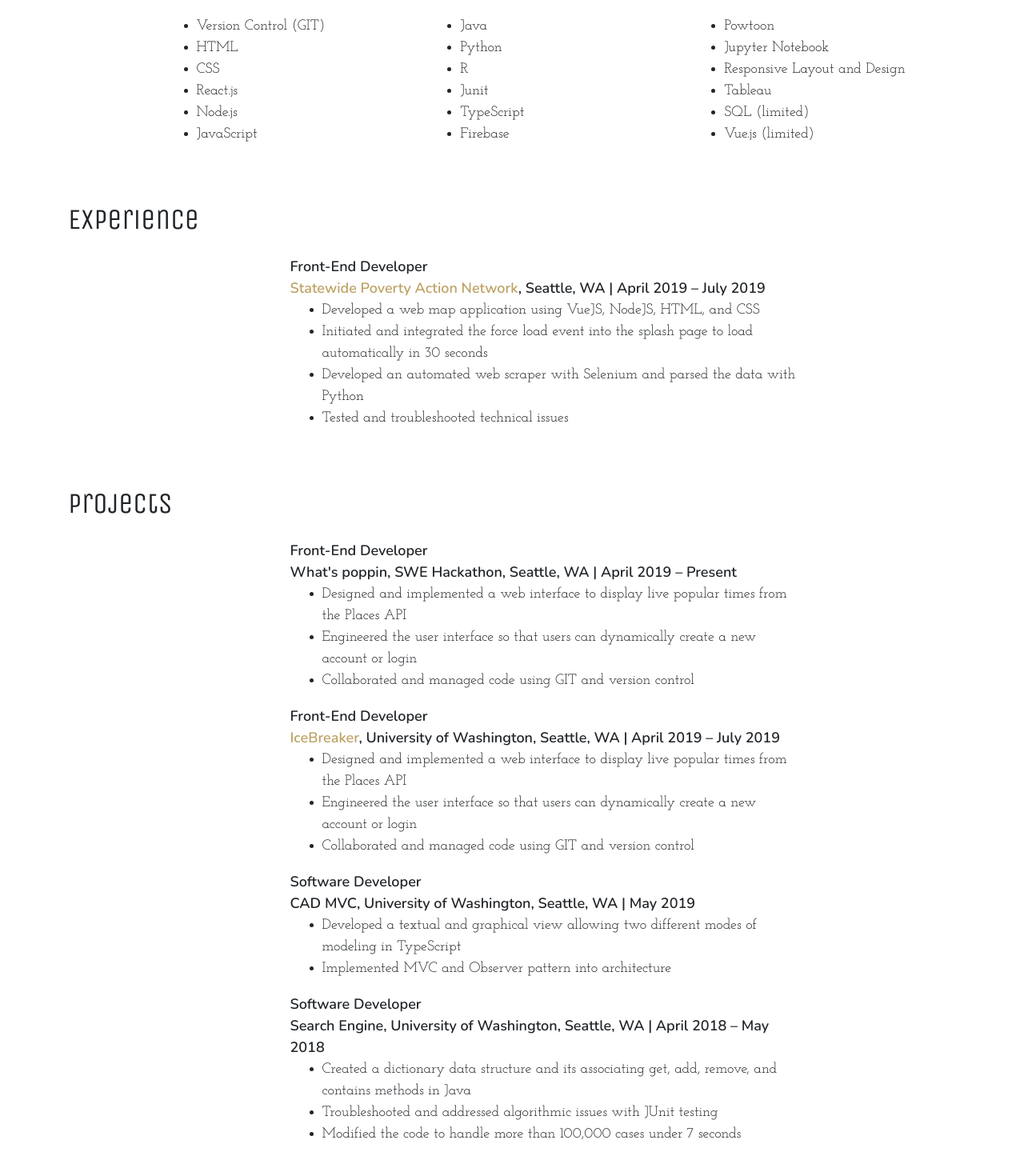
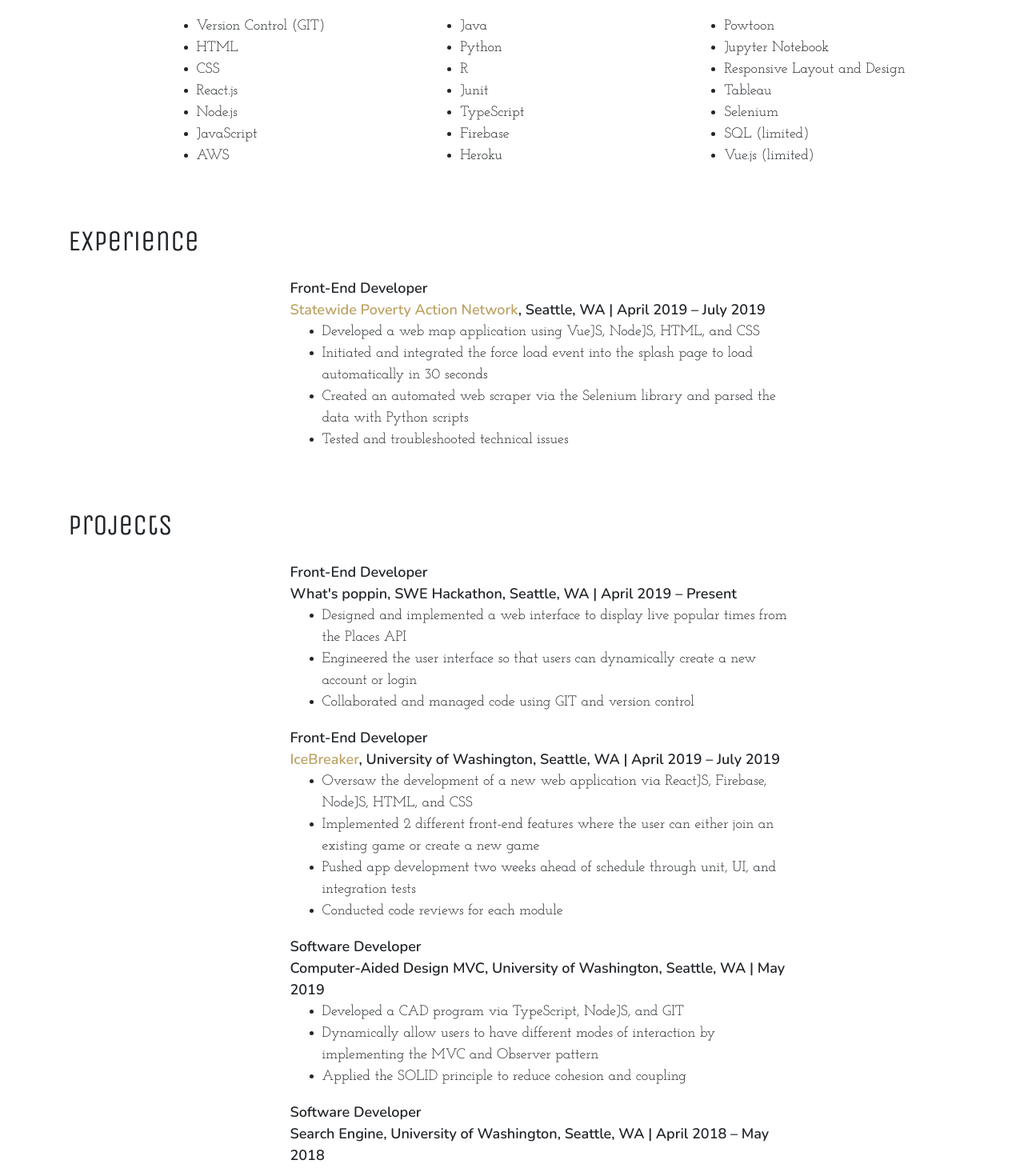
Before and after one commit to jinc132/jinschang-Portfolio, a React (Create React App) app: page /Resume in a window 1280 px wide. Shown: the part 200-1660 px from the top of the page at 80% size. Built offline with nearby package versions, Linux system fonts and the light colour scheme.

Commit message:
add more content

```diff
--- a/src/pages/Resume.js
+++ b/src/pages/Resume.js
@@ -10,7 +10,7 @@ const projectsList = [
     link: '',
     projectName: 'What\'s poppin',
     location: 'SWE Hackathon, Seattle, WA | April 2019 – Present',
-    about: 'Creating a web application that displays popular amenities at specific timeframes',
+    about: 'Creating a web application that displays popular amenities at specific timeframes.',
     info: [
       'Designed and implemented a web interface to display live popular times from the Places API',
       'Engineered the user interface so that users can dynamically create a new account or login',
@@ -22,22 +22,24 @@ const projectsList = [
     link: 'https://github.com/info442-sp19-undefined/hw7',
     projectName: 'IceBreaker',
     location: 'University of Washington, Seattle, WA | April 2019 – July 2019',
-    about: 'Developed a web application that focuses on fostering stronger team relationships',
+    about: 'Developed a web application that focuses on fostering stronger team relationships.',
     info: [
-      'Designed and implemented a web interface to display live popular times from the Places API',
-      'Engineered the user interface so that users can dynamically create a new account or login',
-      'Collaborated and managed code using GIT and version control'
+      'Oversaw the development of a new web application via ReactJS, Firebase, NodeJS, HTML, and CSS',
+      'Implemented 2 different front-end features where the user can either join an existing game or create a new game',
+      'Pushed app development two weeks ahead of schedule through unit, UI, and integration tests',
+      'Conducted code reviews for each module'
     ]
   },
   {
     role: 'Software Developer',
     link: '',
-    projectName: 'CAD MVC',
+    projectName: 'Computer-Aided Design MVC',
     location: 'University of Washington, Seattle, WA | May 2019',
-    about: 'Implemented the MVC pattern in a Computer Aided Design program which allows users to design the architecture of a block house or something on a similar scale',
+    about: 'A simple Computer-Aided Design (CAD) program that someone could theoretically use to design the architecture of a block house or something of similar scale.',
     info: [
-      'Developed a textual and graphical view allowing two different modes of modeling in TypeScript',
-      'Implemented MVC and Observer pattern into architecture '
+      'Developed a CAD program via TypeScript, NodeJS, and GIT',
+      'Dynamically allow users to have different modes of interaction by implementing the MVC and Observer pattern',
+      'Applied the SOLID principle to reduce cohesion and coupling'
     ]
   },
   {
@@ -120,6 +122,7 @@ class Resume extends Component {
               <li>React.js</li>
               <li>Node.js</li>
               <li>JavaScript</li>
+              <li>AWS</li>
             </ul>
           </div>
           <div className='list'>
@@ -130,6 +133,7 @@ class Resume extends Component {
               <li>Junit</li>
               <li>TypeScript</li>
               <li>Firebase</li>
+              <li>Heroku</li>
             </ul>
           </div>
           <div className='list'>
@@ -138,6 +142,7 @@ class Resume extends Component {
               <li>Jupyter Notebook</li>
               <li>Responsive Layout and Design</li>
               <li>Tableau</li>
+              <li>Selenium</li>
               <li>SQL (limited)</li>
               <li>Vue.js (limited)</li>
             </ul>
@@ -157,7 +162,7 @@ class Resume extends Component {
             <ul>
               <li>Developed a web map application using VueJS, NodeJS, HTML, and CSS</li>
               <li>Initiated and integrated the force load event into the splash page to load automatically in 30 seconds</li>
-              <li>Developed an automated web scraper with Selenium and parsed the data with Python</li>
+              <li>Created an automated web scraper via the Selenium library and parsed the data with Python scripts</li>
               <li>Tested and troubleshooted technical issues</li>
             </ul>
           </div>
```
